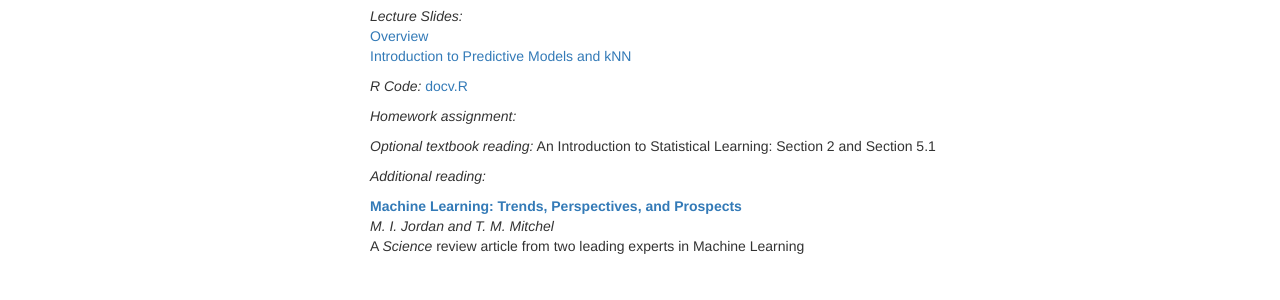
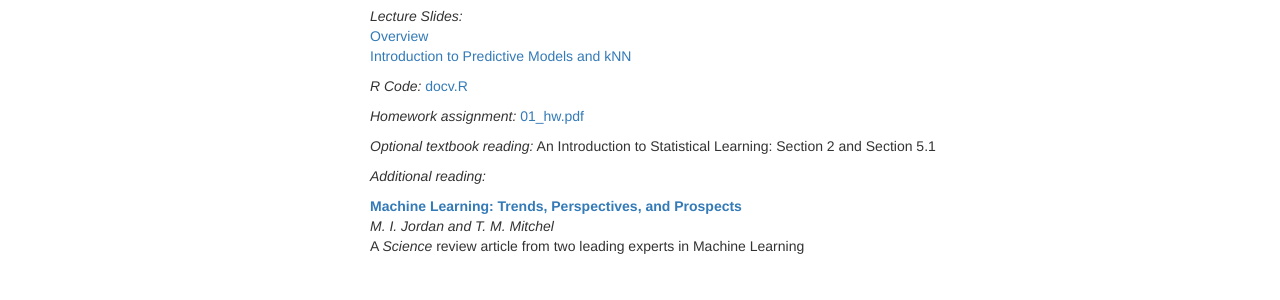
Before and after one commit to ChicagoBoothML/MachineLearning_Fall2015, an MkDocs documentation site: the page built from docs/Syllabus.md, in a window 1280 px wide and 1081 px high. Shown: the part 704-1004 px from the top of the window. Built offline with MkDocs 1.6.1, drawn with Linux system fonts in a browser that asks for light colours; nearby versions of some CDN libraries; old or Windows-style settings are respelled for this version of MkDocs.

Commit message:
HW1 added

```diff
--- a/docs/Syllabus.md
+++ b/docs/Syllabus.md
@@ -26,7 +26,7 @@ _Lecture Slides:_ <br>
 
 _R Code:_ [docv.R](Syllabus/docv.R)
 
-_Homework assignment:_
+_Homework assignment:_ [01_hw.pdf](Syllabus/01_hw.pdf)
 
 _Optional textbook reading:_
 An Introduction to Statistical Learning: Section 2 and Section 5.1
```
Also changed, not shown: 2 other files.
